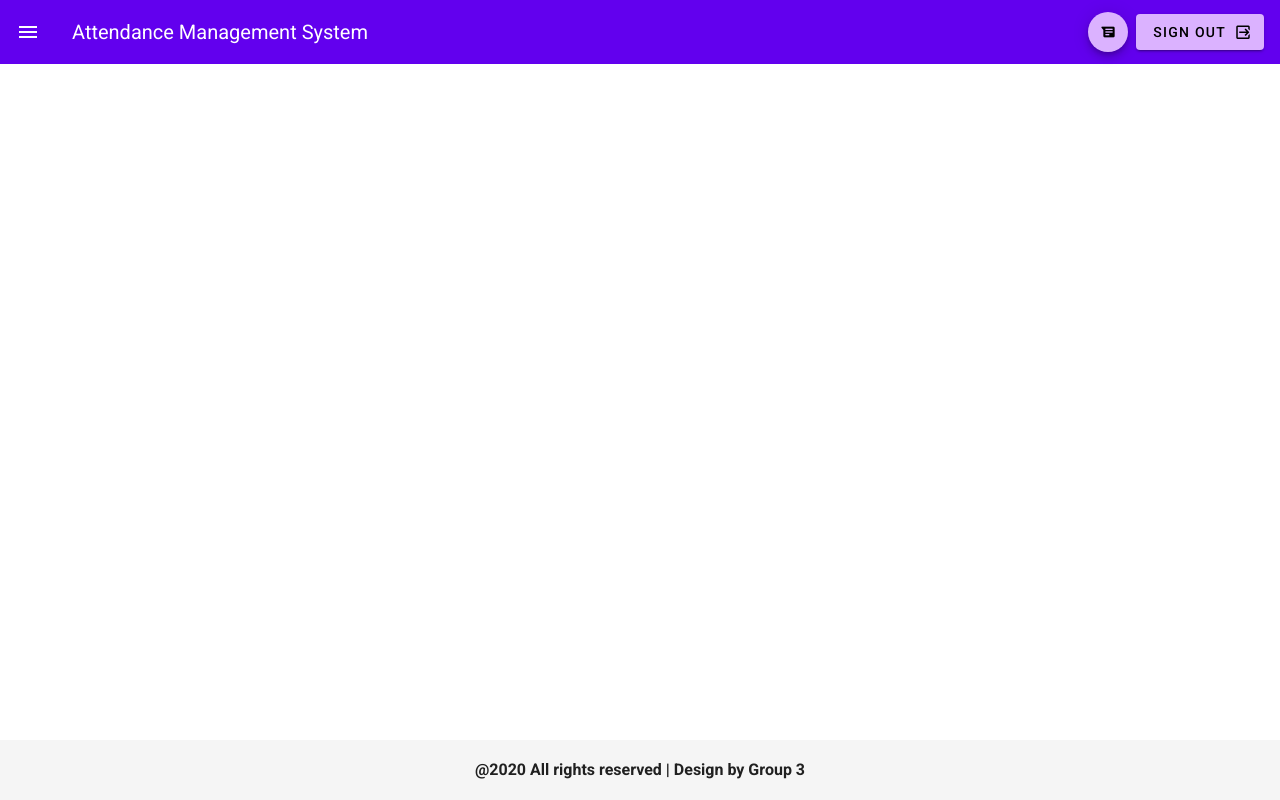
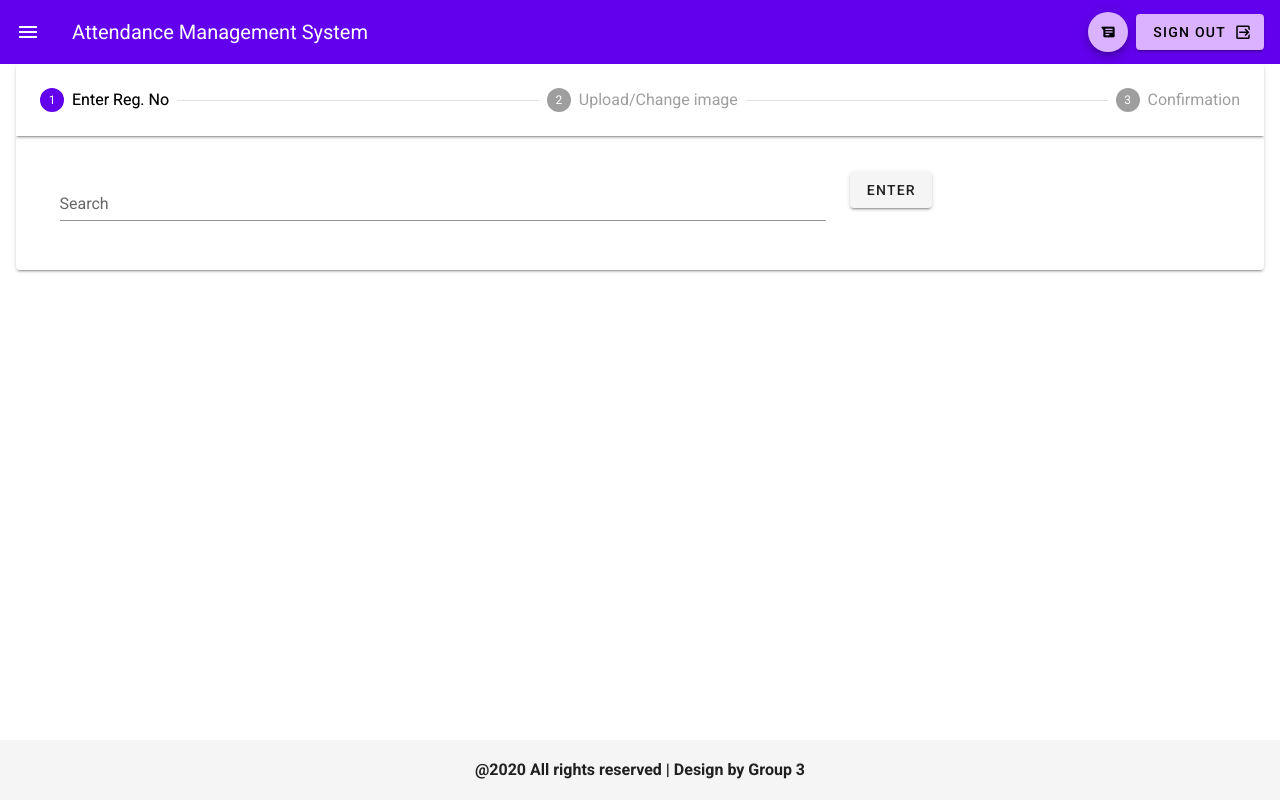
Before and after one commit to GimanthaDissanayake/attendance-management-system, a Vue app: page /RegisterUsers in a window 1280 px wide. Built offline with nearby package versions, Linux system fonts and the light colour scheme.

Commit message:
Added RegisterUsers

```diff
--- a/src/router.js
+++ b/src/router.js
@@ -10,6 +10,7 @@ import ViewDetailedCourse from './views/ViewDetailedCourse.vue'
 import ViewRegisteredStudents from './views/ViewRegisteredStudents.vue'
 import ViewAlerts from "./views/ViewAlerts.vue"
 import MarkAttendance from "./views/MarkAttendance.vue"
+import RegisterUsers from "./views/RegisterUsers.vue"
 
 Vue.use(Router)
 
@@ -67,5 +68,10 @@ export default new Router({
       name: 'markattendance',
       component: MarkAttendance
     },
+    {
+      path: '/RegisterUsers',
+      name: 'registerusers',
+      component: RegisterUsers
+    },
   ]
 })
--- /dev/null
+++ b/src/views/RegisterUsers.vue
@@ -0,0 +1,154 @@
+<template>
+  <v-stepper v-model="e1">
+    <v-stepper-header>
+      <v-stepper-step
+        :complete="e1 > 1"
+        step="1"
+      >
+        Enter Reg. No
+      </v-stepper-step>
+      <v-divider></v-divider>
+      <v-stepper-step
+        :complete="e1 > 2"
+        step="2"
+      >
+        Upload/Change image
+      </v-stepper-step>
+      <v-divider></v-divider>
+      <v-stepper-step step="3">
+        Confirmation
+      </v-stepper-step>
+    </v-stepper-header>
+    <v-stepper-items>
+      <v-stepper-content step="1">
+        <v-container>
+          <v-row>
+            <v-col xs="12" md="8">
+              <v-text-field
+                v-model="search"
+                label="Search"
+                placeholder="Enter Registration Number"
+                clearable
+                single-line
+              >
+              </v-text-field>
+            </v-col>
+            <v-col xs="12" md="4">
+              <v-btn
+                 @click="e1 = 2"
+              >
+                Enter
+              </v-btn>
+            </v-col>
+          </v-row>
+        </v-container>
+      </v-stepper-content>
+      <v-stepper-content step="2">
+          <v-container>
+            <v-row>
+                <v-col cols="6" sm="6" md="6">
+                    <v-row>
+                        <v-col cols="7" sm="5" md="5">
+                            Student Name :
+                        </v-col>
+                        <v-col>
+                            <v-chip>{{student.name}}</v-chip>
+                        </v-col>
+                    </v-row>
+                </v-col>
+                <v-col cols="6" sm="6" md="6">
+                    <v-row>
+                        <v-col cols="7" sm="5" md="5">
+                            Registration No :
+                        </v-col>
+                        <v-col>
+                            <v-chip>{{student.registration_no}}</v-chip>
+                        </v-col>
+                    </v-row>
+                </v-col>
+            </v-row>
+            <v-row>
+                <v-col cols="6" sm="6" md="6">
+                    <v-row>
+                        <v-col cols="7" sm="5" md="5">
+                            Level :
+                        </v-col>
+                        <v-col>
+                            <v-chip>{{student.level}}</v-chip>
+                        </v-col>
+                    </v-row>
+                </v-col>
+                <v-col cols="6" sm="6" md="6">
+                    <v-row>
+                        <v-col cols="7" sm="5" md="5">
+                            Image :
+                        </v-col>
+                        <v-col>
+                            <v-chip>{{student.image_status}}</v-chip>
+                        </v-col>
+                    </v-row>
+                </v-col>
+            </v-row>
+            <v-file-input
+              v-if="student.image_status === 'Not registered'"
+              :rules="rules"
+              accept="image/png, image/jpeg, image/bmp"
+              placeholder="Pick the image"
+              prepend-icon="mdi-camera"
+              label="Upload image"
+            >
+            </v-file-input>
+            <v-file-input
+              v-if="student.image_status === 'Registered'"
+              :rules="rules"
+              accept="image/png, image/jpeg, image/bmp"
+              placeholder="Pick the image"
+              prepend-icon="mdi-camera"
+              label="Change image"
+            >
+            </v-file-input>
+            <v-btn
+              @click="e1 = 3"
+              v-if="student.image_status ==='Registered'"
+            >
+              Change image
+            </v-btn>
+            <v-btn
+              @click="e1 = 3"
+              v-if="student.image_status ==='Not registered'"
+            >
+              Upload image
+            </v-btn>
+          </v-container>
+      </v-stepper-content>
+      <v-stepper-content step="3">
+        Confirmation
+        <v-btn
+          color="primary"
+          @click="e1 = 1"
+        >
+          Continue
+        </v-btn>
+        <v-btn text>
+          Cancel
+        </v-btn>
+      </v-stepper-content>
+    </v-stepper-items>
+  </v-stepper>
+</template>
+
+<script>
+  export default {
+    data () {
+      return {
+        e1: 1,
+        student:{
+                name: 'Kamal Perera',
+                registration_no: 'SC/2021/12291',
+                level: '3',
+                image_status: 'Registered',
+            },
+      }
+    },
+  }
+</script>
--- a/src/views/Timetable.vue
+++ b/src/views/Timetable.vue
@@ -5,8 +5,6 @@
       <v-spacer></v-spacer>
         <p>Week No : 12 </p>
     </v-layout>
-
-          <template>
     <v-data-table
       :headers="headers"
       :items="item"
@@ -69,8 +67,6 @@
         </v-btn>
       </template>
     </v-data-table>
-</template>
-
   </div>
 </template>
 
```
Also changed, not shown: src/views/MarkAttendance.vue (+18 -39 lines), src/views/ViewAlerts.vue (+0 -10 lines). Lines whose indentation alone changed are shown as unchanged.
